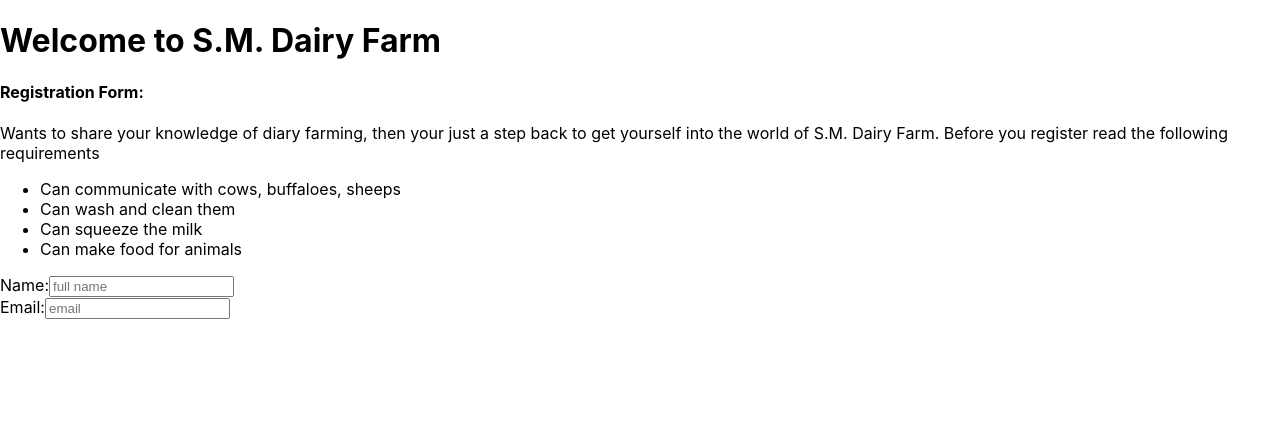
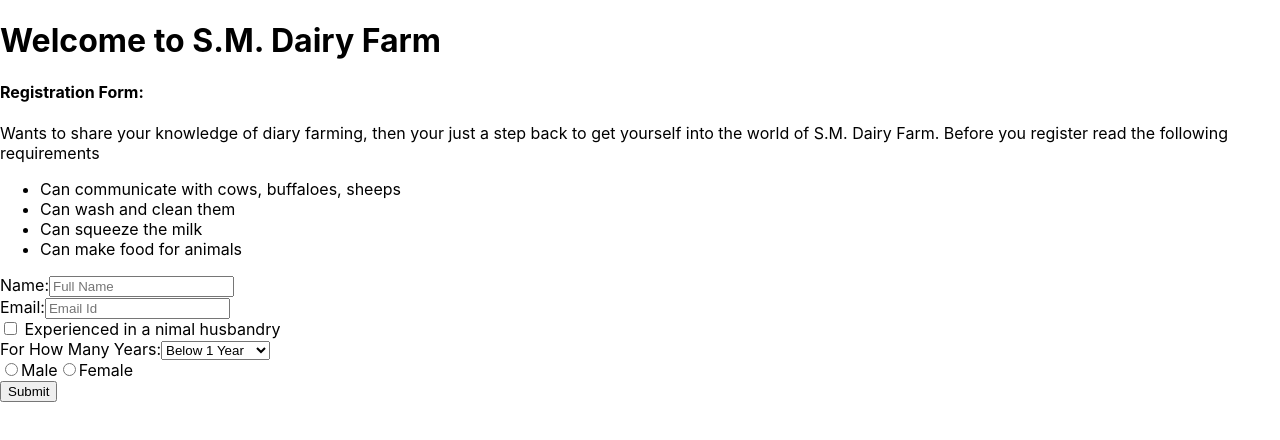
Before and after one commit to shareena-begum/react-props, a Next.js app: page /dairy in a window 1280 px wide. Shown: the top 440 px of the page. Built offline with nearby package versions, Linux system fonts and the light colour scheme.

Commit message:
checkbox, radio, select are added

```diff
--- a/src/components/Dairy/DairyForm.js
+++ b/src/components/Dairy/DairyForm.js
@@ -4,9 +4,18 @@ class DairyForm extends Component {
     constructor(){
         super()
         this.state = {
-            name: ""
+            fullname: "",
+            emailId: "",
+            experienced: false,
+            gender: "",
+            experience: "Above 5 years"
 
         }
+        this.handleChange = this.handleChange.bind(this)
+    }
+    handleChange(event){
+        const {name, value, type, checked} = event.target
+        type === "checkbox" ? this.setState({ [name] : checked }) : this.setState({ [name] : value })
     }
     render() {
         return(
@@ -21,22 +30,72 @@ class DairyForm extends Component {
                     <li>Can squeeze the milk</li>
                     <li>Can make food for animals</li>
                 </ul>
-                <form>
+                <form onSubmit={this.handleSubmit}>
                 <label>Name:</label>
                 <input
-                value={this.state.name}
                  type="text"
-                 name="Full Name"
-                 placeholder="full name"
+                 value={this.state.fullname}
+                 onChange={this.handleChange}
+                 placeholder="Full Name"
 
                  />
                  <br />
                  <label>Email:</label>
                 <input
                  type="text"
-                 name="Email id"
-                 placeholder="email"
+                 value={this.state.emailId}
+                 placeholder="Email Id"
+                 onChange={this.handleChange}
                  />
+
+                 <br />
+                   <label>
+                 <input
+                 type= "checkbox"
+                 name="experienced"
+                 checked={this.state.experienced}
+                 onChange={this.handleChange}
+                 /> Experienced in a nimal husbandry
+                    </label>
+                 <br />
+
+                 <label>For How Many Years:</label>
+                 <select
+                 value={this.state.experience}
+                 onChange={this.handleChange}
+                 name="experience"
+                 >
+                     <option value="below 1 year">Below 1 Year</option>
+                     <option value="1-5 years">1-5 Years</option>
+                     <option value="above 5 years">Above 5 Years</option>
+                 </select>
+
+                 <br />
+
+                 <label>
+                 <input
+                 type= "radio"
+                 name="gender"
+                 value="male"
+                 checked={this.state.gender === "male"}
+                 onChange={this.handleChange}
+                 />Male
+                 </label>
+
+                 <label>
+                 <input
+                 type= "radio"
+                 name="gender"
+                 value="female"
+                 checked={this.state.gender === "female"}
+                 onChange={this.handleChange}
+                 />Female
+                </label>
+
+                <br />
+
+                <button>Submit</button>
+
             </form>
             </div>
 
```
